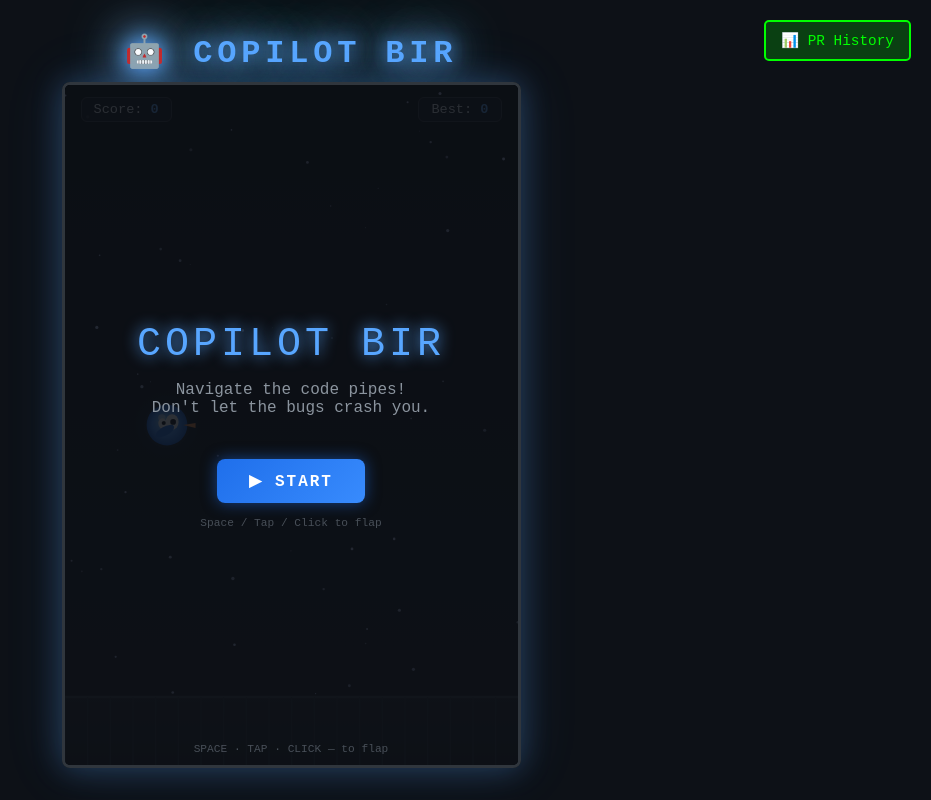
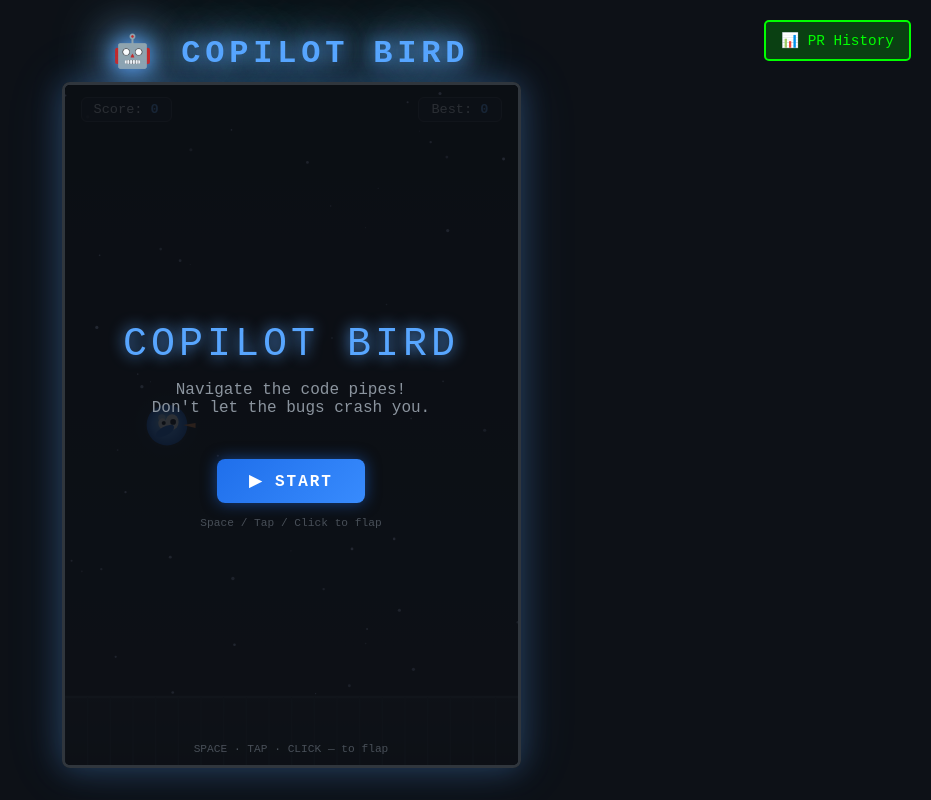
Before and after one commit to rajbos/game-center, a website: page games/copilot-bir/index.html in a window 1280 px wide. Shown: the whole page, without its empty margins (349-1280 px from the left). Drawn offline with Linux system fonts and the light colour scheme; no server answers.

Commit message:
Rename Copilot Bir to Copilot Bird
Fix typo in game name across index.html, README.md and games.json.

Co-authored-by: Copilot <223556219+Copilot@users.noreply.github.com>

```diff
--- a/games/copilot-bir/index.html
+++ b/games/copilot-bir/index.html
@@ -3,7 +3,7 @@
 <head>
     <meta charset="UTF-8">
     <meta name="viewport" content="width=device-width, initial-scale=1.0, user-scalable=no">
-    <title>Copilot Bir</title>
+    <title>Copilot Bird</title>
     <style>
         * {
             margin: 0;
@@ -144,7 +144,7 @@
     </style>
 </head>
 <body>
-    <h1>🤖 Copilot Bir</h1>
+    <h1>🤖 Copilot Bird</h1>
 
     <div id="game-wrapper">
         <canvas id="gameCanvas"></canvas>
@@ -155,7 +155,7 @@
         </div>
 
         <div id="overlay">
-            <div class="overlay-title" id="overlayTitle">Copilot Bir</div>
+            <div class="overlay-title" id="overlayTitle">Copilot Bird</div>
             <div class="overlay-sub" id="overlaySub">Navigate the code pipes!<br>Don't let the bugs crash you.</div>
             <div class="score-display hidden" id="overlayScore"></div>
             <div class="best-display hidden" id="overlayBest"></div>
```
Also changed, not shown: games/copilot-bir/README.md.
